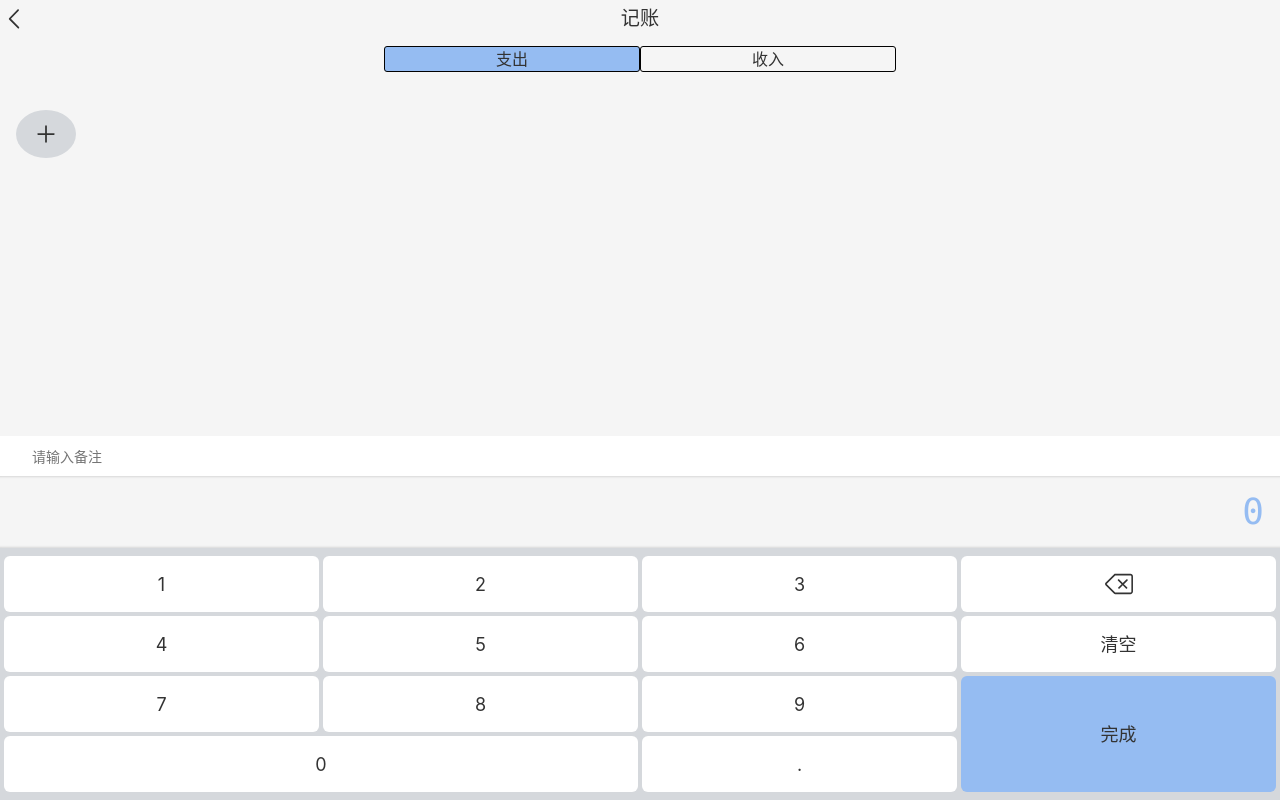
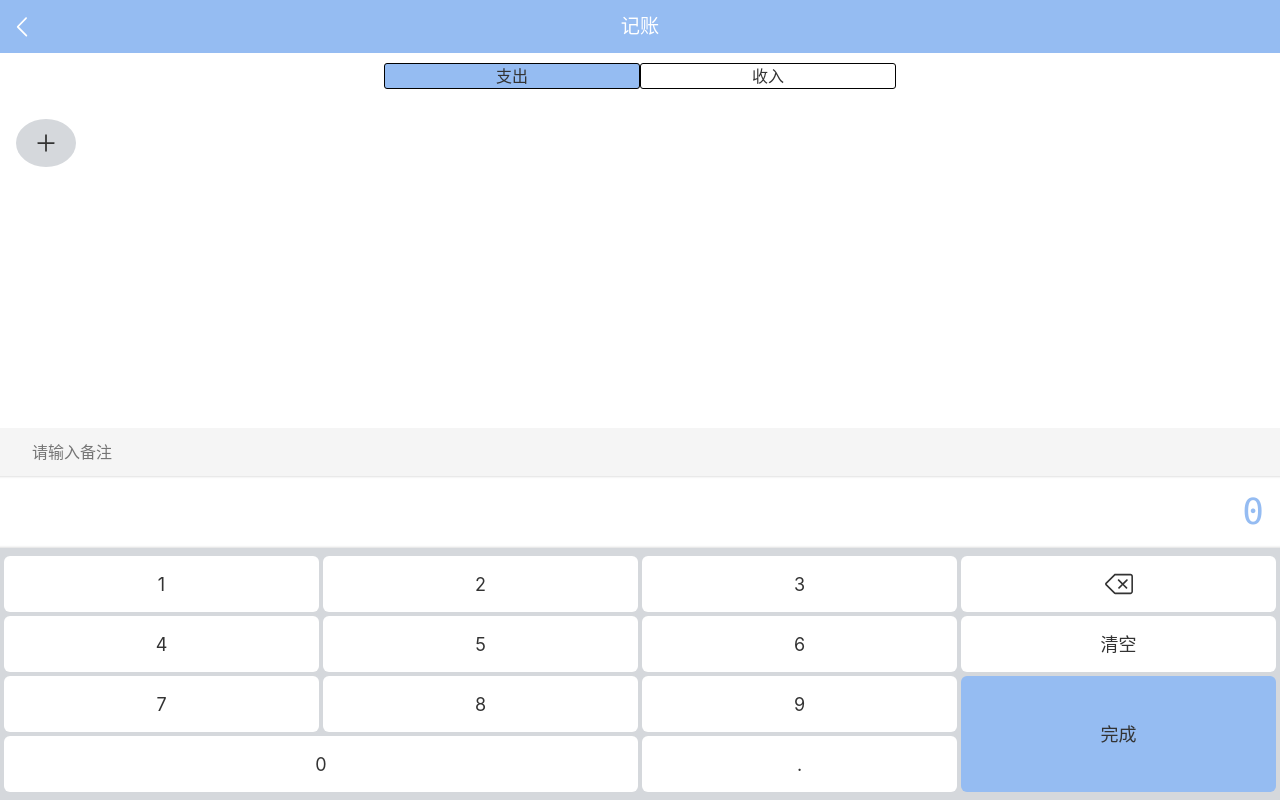
Before and after one commit to TerreMou/moneytracker, a Vue app: page /#/records in a window 1280 px wide. Built offline with nearby package versions, Linux system fonts and the light colour scheme.

Commit message:
写 编辑标签 页面的CSS

```diff
--- /dev/null
+++ b/src/components/Button.vue
@@ -0,0 +1,33 @@
+<template>
+  <button class="button" @click="$emit('click', $event)">
+    <slot/>
+  </button>
+</template>
+
+<script lang="ts">
+import Vue from 'vue';
+import {Component} from 'vue-property-decorator';
+
+@Component
+export default class Button extends Vue {
+
+}
+</script>
+
+<style lang="scss" scoped>
+@import "../assets/style/helper.scss";
+.button {
+  border: none;
+  background: $color-highlight;
+  color: white;
+  border-radius: 4px;
+  height: 40px;
+  padding: 0 16px;
+
+  &-wrapper {
+    text-align: center;
+    padding: 16px;
+    margin-top: 28px;
+  }
+}
+</style>
--- a/src/components/Records/Title.vue
+++ b/src/components/NavBar.vue
@@ -1,9 +1,12 @@
 <template>
-  <div class="title">
+  <div class="nav-bar">
     <div class="backspace" @click="goBack">
       <Icon name="goBack"/>
     </div>
-    <div class="pageTitle">记账</div>
+    <div class="pageTitle">
+      <slot/>
+    </div>
+    <div class="right-placeholder"></div>
   </div>
 </template>
 
@@ -20,27 +23,35 @@ export default class Title extends Vue {
 </script>
 
 <style lang="scss" scoped>
-.title {
-  position: relative;
+@import "../assets/style/helper.scss";
+
+.nav-bar {
   display: flex;
   flex-direction: row;
   align-items: center;
-  margin-top: 4px;
+  text-align: center;
+  padding: 12px 8px;
+  background: $color-background;
+  justify-content: space-between;
+  color: white;
 
   > .backspace {
+    height: 28px;
+    width: 28px;
+
     > .icon {
       height: 28px;
       width: 28px;
     }
   }
+
   > .pageTitle {
-    position: absolute;
-    width: 60px;
-    top: 0;
-    left: 50%;
-    margin-left: -30px;
     font-size: 1.2em;
-    text-align: center;
+  }
+
+  > .right-placeholder {
+    height: 28px;
+    width: 28px;
   }
 }
 </style>
--- a/src/components/Records/Comments.vue
+++ b/src/components/Records/FormItem.vue
@@ -1,8 +1,8 @@
 <template>
   <div>
-    <label class="comments">
+    <label class="formItem">
       <span class="field-name">{{ this.fieldName }}</span>
-      <input type="text" v-model="value" :placeholder="this.placeholder">
+      <input type="text" v-model="value" :placeholder="placeholder">
     </label>
   </div>
 </template>
@@ -12,7 +12,7 @@ import Vue from 'vue';
 import {Component, Prop, Watch} from 'vue-property-decorator';
 
 @Component
-export default class Comments extends Vue {
+export default class FormItem extends Vue {
   value = '';
 
   @Prop() fieldName?: string;
@@ -28,17 +28,17 @@ export default class Comments extends Vue {
 </script>
 
 <style lang="scss" scoped>
-.comments {
+.formItem {
   display: flex;
-  font-size: 14px;
+  font-size: 16px;
   align-items: center;
-  background: white;
 
   > input {
     border: none;
     height: 40px;
     flex-grow: 1;
     padding-left: 16px;
+    background: transparent;
   }
   .field-name {
     padding-left: 16px;
--- a/src/components/Records/Number-pad.vue
+++ b/src/components/Records/Number-pad.vue
@@ -80,6 +80,7 @@ export default class NumberPad extends Vue {
     text-align: right;
     color: $color-background;
     height: 72px;
+    background: white;
   }
 
   // Grid 布局
--- a/src/components/Records/Tags.vue
+++ b/src/components/Records/Tags.vue
@@ -56,10 +56,10 @@ export default class Tags extends Vue {
   flex-wrap: wrap;
   justify-content: flex-start;
   align-items: flex-start;
-  margin: 12px 4px;
   flex-grow: 1;
-  padding: 12px;
+  padding: 16px;
   font-size: 14px;
+  background: white;
 
   > li {
     height: 48px;
--- a/src/components/Records/Types.vue
+++ b/src/components/Records/Types.vue
@@ -37,6 +37,7 @@ export default class Types extends Vue {
   align-items: center;
   text-align: center;
   padding: 10px 0;
+  background: white;
 
   > li {
     border: 1px solid #020202;
--- a/src/model/tagListModel.ts
+++ b/src/model/tagListModel.ts
@@ -1,4 +1,4 @@
-const localStorageKeyName = 'tagListList';
+const localStorageKeyName = 'tagListModel';
 
 type Tag = {
   id: string;
--- a/src/views/EditLabel.vue
+++ b/src/views/EditLabel.vue
@@ -1,9 +1,11 @@
 <template>
   <Layout>
-    <div>
-      <Icon name="goBack"/>
-      <span>编辑标签</span>
-      <Comments field-name="标签名" placeholder="请输入标签名"/>
+    <nav-bar>编辑标签</nav-bar>
+    <div class="formItem-wrapper">
+      <FormItem field-name="标签名" placeholder="请输入标签名"/>
+    </div>
+    <div class="button-wrapper">
+      <Button>删除标签</Button>
     </div>
   </Layout>
 </template>
@@ -12,20 +14,23 @@
 import Vue from 'vue';
 import {Component} from 'vue-property-decorator';
 import tagListModel from '@/model/tagListModel';
-import Comments from '@/components/Records/Comments.vue';
+import FormItem from '@/components/Records/FormItem.vue';
+import Button from '@/components/Button.vue';
+import NavBar from '@/components/NavBar.vue';
+
 @Component({
-  components: {Comments}
+  components: {NavBar, Button, FormItem}
 })
 export default class EditLabel extends Vue {
-  created() {
+  created(): void {
     const id = this.$route.params.id;
     tagListModel.fetch();
     const tags = tagListModel.data;
-    const tag = tags.filter( tag => tag.id === id)[0];
+    const tag = tags.filter(tag => tag.id === id)[0];
     if (tag) {
-      console.log(tag)
+      console.log(tag);
     } else {
-      this.$router.replace('/404')
+      this.$router.replace('/404');
     }
 
   }
@@ -33,5 +38,13 @@ export default class EditLabel extends Vue {
 </script>
 
 <style lang="scss" scoped>
-
+.formItem-wrapper {
+  background: white;
+  margin-top: 8px;
+}
+.button-wrapper {
+  text-align: center;
+  padding: 16px;
+  margin-top: 28px;
+}
 </style>
--- a/src/views/Labels.vue
+++ b/src/views/Labels.vue
@@ -10,7 +10,7 @@
     </div>
 
     <div class="addTag-wrapper">
-      <button @click="addTag" class="addTag">新建标签</button>
+      <Button @click="addTag" class="addTag">新建标签</Button>
     </div>
   </Layout>
 </template>
@@ -19,10 +19,12 @@
 import Vue from 'vue';
 import {Component} from 'vue-property-decorator';
 import tagListModel from '@/model/tagListModel';
+import Button from '@/components/Button.vue';
 
 tagListModel.fetch();
-
-@Component
+@Component({
+  components: {Button}
+})
 export default class Labels extends Vue {
   tags = tagListModel.data;
 
@@ -68,20 +70,11 @@ export default class Labels extends Vue {
     margin-right: 16px;
   }
 }
-
-.addTag {
-  border: none;
-  background: $color-highlight;
-  color: white;
-  border-radius: 4px;
-  height: 40px;
-  padding: 0 16px;
-
-  &-wrapper {
-    text-align: center;
-    padding: 16px;
-    margin-top: 28px;
-  }
+.addTag-wrapper {
+  text-align: center;
+  padding: 16px;
+  margin-top: 28px;
 }
 
+
 </style>
--- a/src/views/Records.vue
+++ b/src/views/Records.vue
@@ -3,29 +3,31 @@
     <Number-pad @update:value="onUpdateAmount"
                 @submit="saveRecords"
                 @back="goBack"/>
-    <Comments placeholder="请输入备注" @update:value="onUpdateComments"/>
+    <div class="form-wrapper">
+      <FormItem placeholder="请输入备注" @update:value="onUpdateComments"/>
+    </div>
     <Tags :data-source.sync="tags" @update:value="onUpdateTags"/>
     <Types :value.sync="record.type"/>
-    <Title/>
+    <NavBar>记账</NavBar>
   </div>
 </template>
 
 <script lang="ts">
 import Vue from 'vue';
 import NumberPad from '@/components/Records/Number-pad.vue';
-import Comments from '@/components/Records/Comments.vue';
+import FormItem from '@/components/Records/FormItem.vue';
 import Tags from '@/components/Records/Tags.vue';
 import Types from '@/components/Records/Types.vue';
-import Title from '@/components/Records/Title.vue';
 import {Component, Watch} from 'vue-property-decorator';
 import recordListModel from '@/model/recordListModel';
 import tagListModel from '@/model/tagListModel';
+import NavBar from '@/components/NavBar.vue';
 
 const recordList = recordListModel.fetch();
 const tagList = tagListModel.fetch();
 
 @Component({
-  components: {Types, Title, Tags, Comments, NumberPad}
+  components: {NavBar, Types, Tags, FormItem, NumberPad}
 })
 export default class Records extends Vue {
   tags = tagList;
@@ -72,5 +74,7 @@ export default class Records extends Vue {
   flex-direction: column-reverse;
   min-height: 100vh;
 }
-
+.form-wrapper {
+  padding: 4px 0;
+}
 </style>
```
